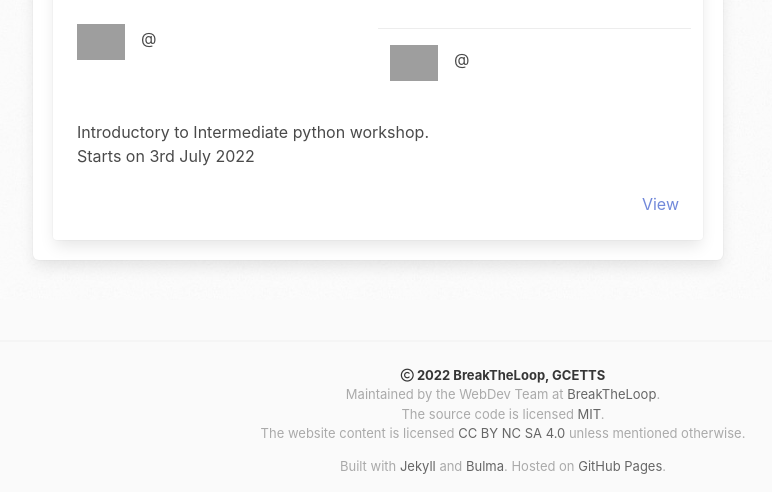
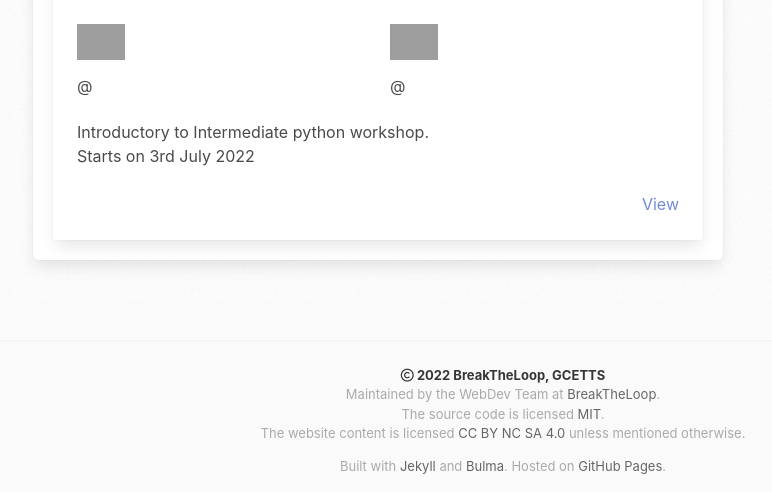
Before and after one commit to ificiana/gcetts.github.io, a Jekyll site: the page built from events/index.html, in a window 1280 px wide. Shown: the part 683-1175 px from the top of the page, without its empty margins (137-909 px from the left). Built offline with Jekyll 4.4.1, drawn with Linux system fonts in a browser that asks for light colours; nearby versions of some CDN libraries; grey boxes are pictures that could not be loaded.

Commit message:
remove media class

```diff
--- a/events/index.html
+++ b/events/index.html
@@ -23,14 +23,14 @@ layout: pages
             <div class="columns is-desktop">
                 {% for member_hash in event.members %}
                 {% assign member=site.data.members[member_hash] %}
-                <div class="media column">
-                    <div class="media-left">
+                <div class="column">
+                    <div>
                         <figure class="image is-48x48">
                         <img src="{{ 'https://github.com/' |append: member.github |append: '.png' }}"
                             alt="{{ member.github }}">
                         </figure>
                     </div>
-                    <div class="media-content">
+                    <div>
                         <p class="title is-4">{{ member.name }}</p>
                         <p class="subtitle is-6">@{{ member.github }}</p>
                     </div>
```
